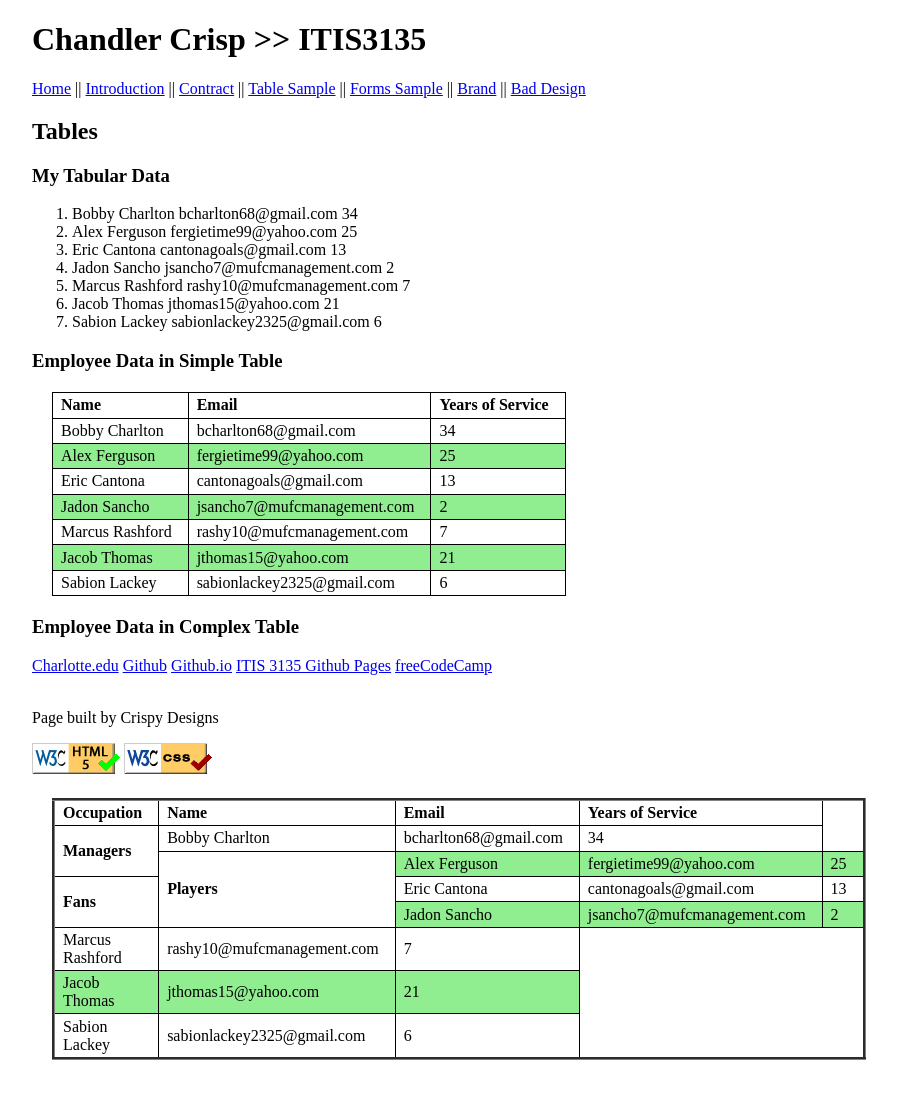
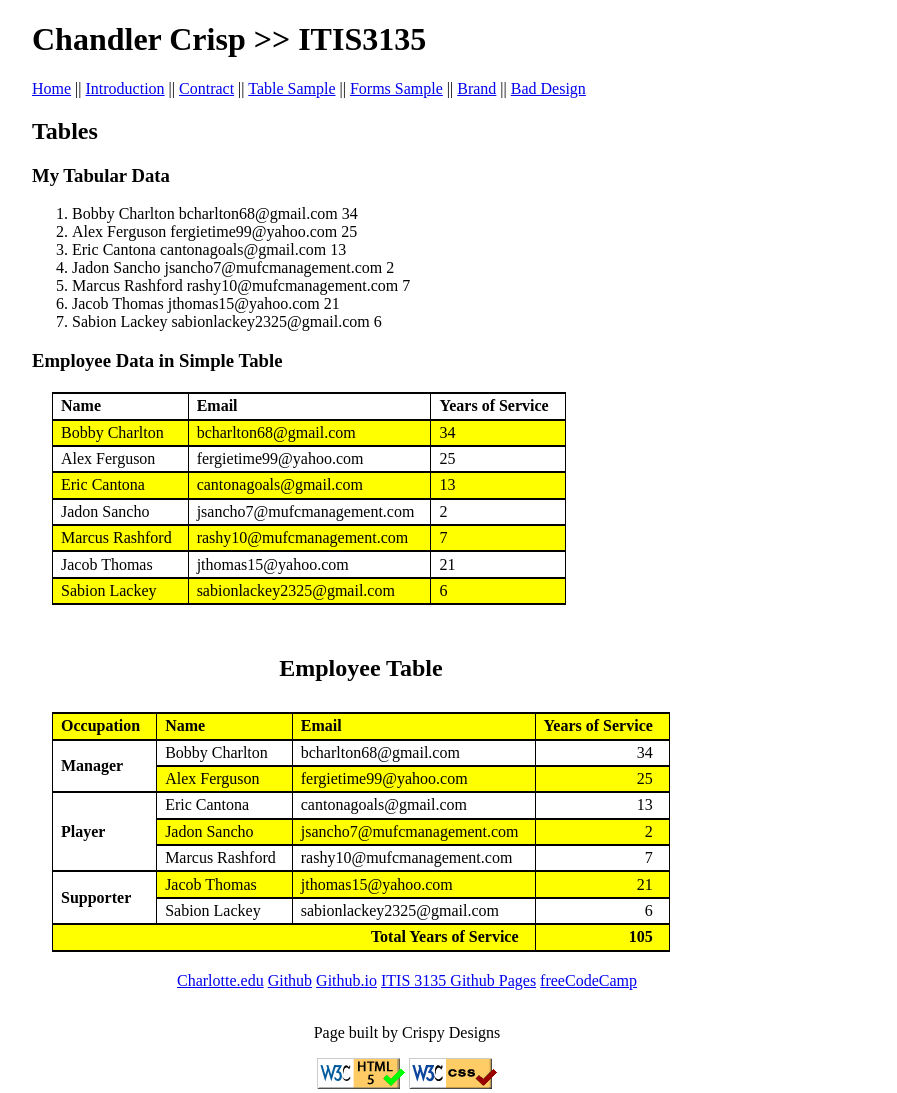
Before and after one commit to Chanc10/chanc10.github.io, a plain HTML site: page itis3135/tables.html in a window 1280 px wide. Shown: the whole page, without its empty margins (233-1130 px from the left). Drawn offline with Linux system fonts and the light colour scheme.

Commit message:
Updated complex table and css

```diff
--- a/itis3135/styles/Activity2.css
+++ b/itis3135/styles/Activity2.css
@@ -2,37 +2,103 @@
 
 /*styling for the table goes here*/
 body
+
 {
+
 width: 750px;
+
 margin: 0 auto;
+
 }
 
 table
+
 {
+
 border-collapse: collapse;
 
+border: 1px solid black;
+
 margin: 20px;
+
 }
 
 thead
+
 {
-	background-color: green;
+
+background-color: yellow;
+
 }
 
 th, td
+
 {
-	border: 1px solid black;
+
+border-top-width: 2px;
+
+border-bottom-width: 2px;
+
+border-left-width: 1px;
+
+border-right-width: 1px;
+
+border-color: black;
+
+border-style: solid;
+
 padding: .2em 1em .2em .5em;
+
 text-align: left;
+
 vertical-align: middle;
+
 }
 
 .right
+
 {
+
 text-align: right;
+
 }
 
-tbody tr:nth-child(odd) td
+tbody tr:nth-child(even) td
+
 {
-	background-color: lightgreen;
+
+background-color: yellow;
+
 }
+
+/* style for caption */
+
+caption{
+
+font-size: 24px;
+
+font-weight: bold;
+
+padding: 30px;
+
+}
+
+/* style for footer */
+
+footer{
+
+text-align: center;
+
+}
+
+/* style for div */
+
+div{
+
+border: 3px solid black;
+
+padding: 20px;
+
+margin:20px;
+
+}
--- a/itis3135/tables.html
+++ b/itis3135/tables.html
@@ -86,59 +86,92 @@
             </tr>
 
 
-        </table>
+        <table>
 
-        <h3>Employee Data in Complex Table</h3>
+            <caption>Employee Table</caption>
 
-        <table border="3">
+            <thead>
 
             <tr>
                 <th>Occupation</th>
                 <th>Name</th>
                 <th>Email</th>
-                <th>Years of Service</th>
+                <th class="right">Years of Service</th>
+
             </tr>
+
+            </thead>
+
+            <tbody>
+
             <tr>
-                <th rowspan="2">Managers</th>
+
+                <th rowspan="2">Manager</th>
                 <td>Bobby Charlton</td>
                 <td>bcharlton68@gmail.com</td>
-                <td>34</td>
+                <td class="right">34</td>
+
             </tr>
+
             <tr>
-                <th rowspan="3">Players</th>
+
                 <td>Alex Ferguson</td>
                 <td>fergietime99@yahoo.com</td>
-                <td>25</td>
+                <td class="right">25</td>
+
             </tr>
+
             <tr>
-                <th rowspan="2">Fans</th>
+                <th rowspan="3">Player</th>
                 <td>Eric Cantona</td>
                 <td>cantonagoals@gmail.com</td>
-                <td>13</td>
+                <td class="right">13</td>
+
             </tr>
+
             <tr>
+
                 <td>Jadon Sancho</td>
                 <td>jsancho7@mufcmanagement.com</td>
-                <td>2</td>
+                <td class="right">2</td>
+
             </tr>
+
             <tr>
+
                 <td>Marcus Rashford</td>
                 <td>rashy10@mufcmanagement.com</td>
-                <td>7</td>
+                <td class="right">7</td>
+
             </tr>
+
             <tr>
+
+                <th rowspan="2">Supporter</th>
                 <td>Jacob Thomas</td>
                 <td>jthomas15@yahoo.com</td>
-                <td>21</td>
+                <td class="right">21</td>
+
             </tr>
+
             <tr>
+
                 <td>Sabion Lackey</td>
                 <td>sabionlackey2325@gmail.com</td>
-                <td>6</td>
+                <td class="right">6</td>
+
             </tr>
 
+            <tr>
 
+                <td colspan="3" class="right"><b>Total Years of Service</b></td>
+                <td class="right"><b>105</b></td>
 
+            </tr>
+
+            </tbody>
+
+        </table>
 
     </main>
 
```
Lines whose indentation alone changed are shown as unchanged.
